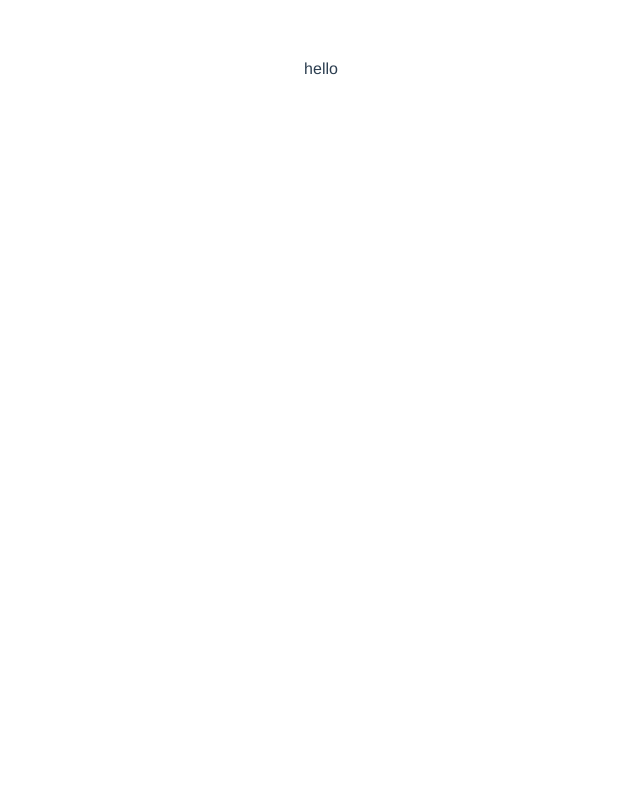
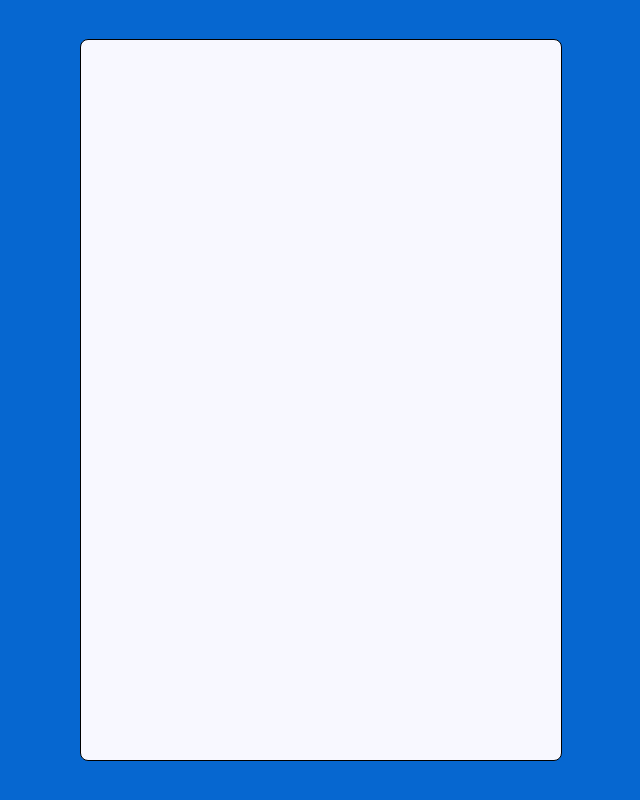
Before and after one commit to bcgodfrey91/color-picker, a Vue app: page / in a window 1280 px wide. Shown: the whole page, without its empty margins (319-959 px from the left). Built offline with nearby package versions, Linux system fonts and the light colour scheme.

Commit message:
create border

```diff
--- a/index.html
+++ b/index.html
@@ -2,10 +2,9 @@
 <html>
   <head>
     <meta charset="utf-8">
-    <title>color-picker</title>
+    <title>Color Picker</title>
   </head>
   <body>
     <div id="app"></div>
-    <!-- built files will be auto injected -->
   </body>
 </html>
--- a/src/App.vue
+++ b/src/App.vue
@@ -1,6 +1,9 @@
 <template>
   <div id="app">
-    hello
+    <div class="color-picker-container">
+      <div class="color-column"></div>
+      <div class="color-results-column"></div>
+    </div>
   </div>
 </template>
 
@@ -12,12 +15,31 @@ export default {
 </script>
 
 <style>
+html, body {
+  height: 100%;
+  width: 100%;
+  margin: 0;
+}
+
+body {
+  background: #0667d0;
+}
+
 #app {
-  font-family: 'Avenir', Helvetica, Arial, sans-serif;
-  -webkit-font-smoothing: antialiased;
-  -moz-osx-font-smoothing: grayscale;
-  text-align: center;
-  color: #2c3e50;
-  margin-top: 60px;
+  height: 100%;
+  width: 100%;
+  display: flex;
+  justify-content: center;
+  align-items: center;
 }
+
+.color-picker-container {
+  background: #F8F8FF;
+  height: 45rem;
+  width: 30rem;
+
+  border: 1px solid black;
+  border-radius: 0.5rem;
+}
+
 </style>
```
Also changed, not shown: src/assets/logo.png (deleted).
